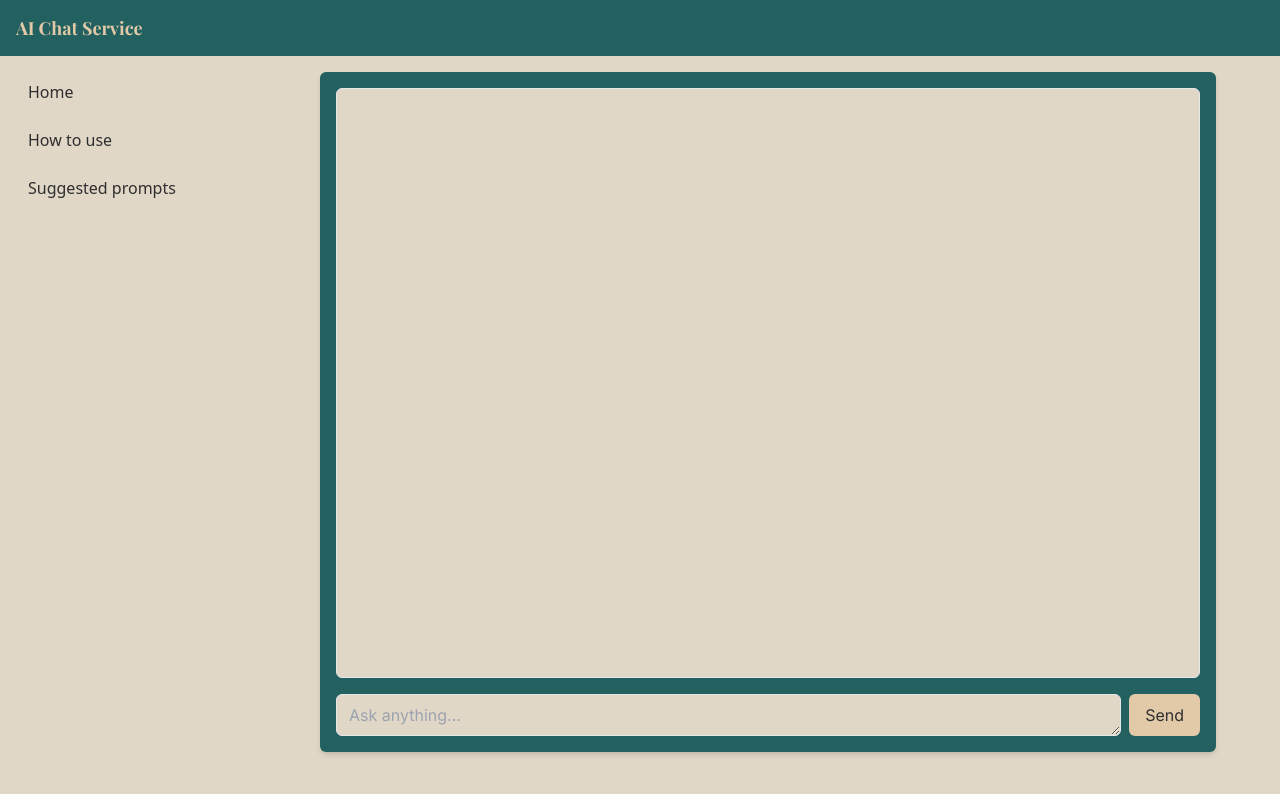
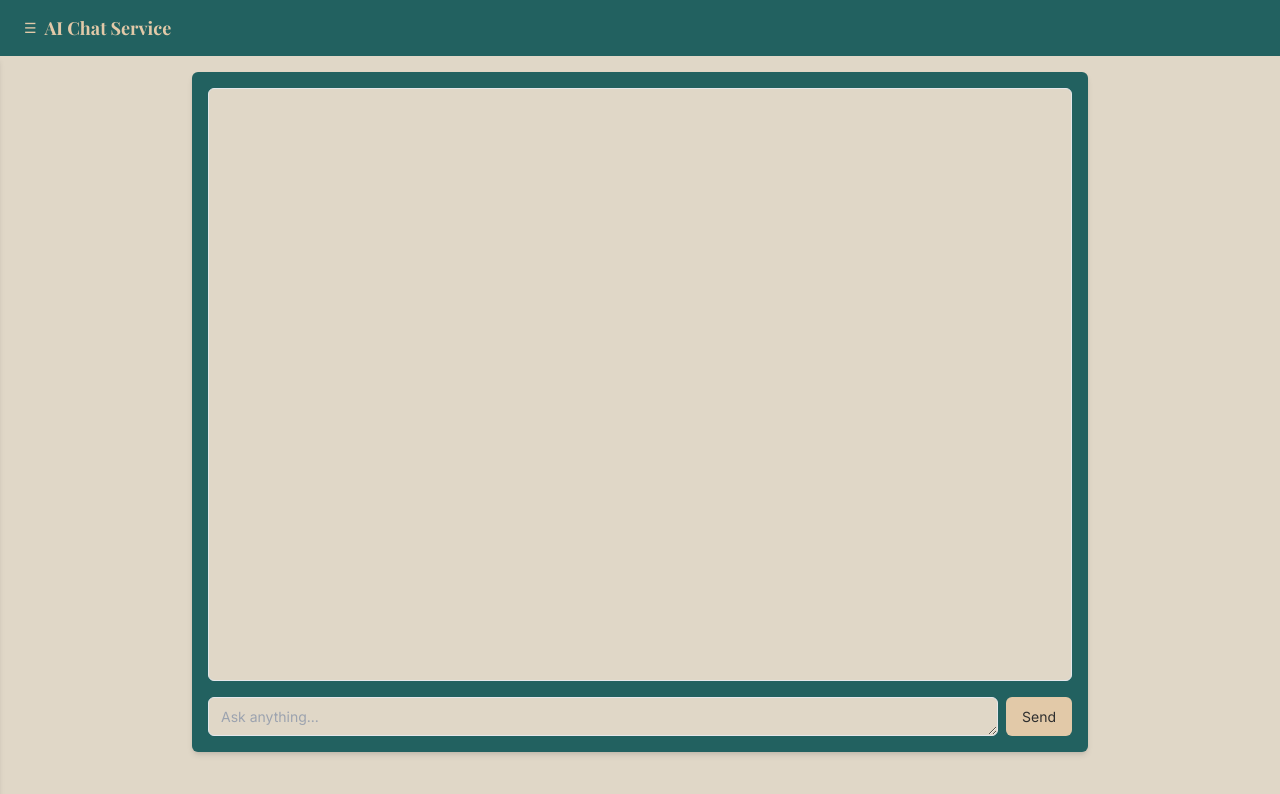
Before and after one commit to tommydoe1/Chat-Service, an Angular app in the folder client/: page / in a window 1280 px wide. Shown: the top 794 px of the page. Built offline with nearby package versions, Linux system fonts and the light colour scheme.

Commit message:
Add sidebar toggle

```diff
--- a/client/angular.json
+++ b/client/angular.json
@@ -27,6 +27,7 @@
               }
             ],
             "styles": [
+              "src/custom-theme.scss",
               "src/styles.css"
             ]
           },
--- a/client/package.json
+++ b/client/package.json
@@ -23,10 +23,12 @@
   },
   "private": true,
   "dependencies": {
+    "@angular/cdk": "^20.2.7",
     "@angular/common": "^20.2.0",
     "@angular/compiler": "^20.2.0",
     "@angular/core": "^20.2.0",
     "@angular/forms": "^20.2.0",
+    "@angular/material": "^20.2.7",
     "@angular/platform-browser": "^20.2.0",
     "@angular/router": "^20.2.0",
     "marked": "^16.3.0",
--- a/client/src/app/app.html
+++ b/client/src/app/app.html
@@ -1,10 +1,11 @@
 <div class="flex flex-col h-screen">
   <!-- Header -->
-  <app-header></app-header>
+  <app-header (toggle)="toggleSidebar()"></app-header>
 
   <div class="flex flex-1 overflow-hidden">
     <!-- Sidebar -->
-    <app-sidebar class="w-64 border-r border-gray-200"></app-sidebar>
+    <app-sidebar [isOpen]="isSidebarOpen">
+    </app-sidebar>
 
     <!-- Chat -->
     <div class="flex-1 overflow-auto">
--- a/client/src/app/app.ts
+++ b/client/src/app/app.ts
@@ -11,4 +11,10 @@ import { ChatComponent } from './chat/chat.component';
   templateUrl: './app.html',
   styleUrl: './app.css'
 })
-export class App {}
+export class App {
+  isSidebarOpen = false;
+
+  toggleSidebar() {
+    this.isSidebarOpen = !this.isSidebarOpen;
+  }
+}
--- a/client/src/app/header/header.html
+++ b/client/src/app/header/header.html
@@ -1,3 +1,13 @@
 <header class="w-full h-14 bg-primary text-secondary flex items-center px-4 shadow-md">
+    <!-- Toggle sidebar button -->
+  <button
+    (click)="onToggleClick()"
+    aria-label="Toggle sidebar"
+    class="p-2 rounded-md hover:bg-secondary/20"
+    title="Toggle sidebar"
+  >
+    ☰
+  </button>
+
   <h1 class="font-title text-lg font-bold text-secondary text-center">AI Chat Service</h1>
 </header>
--- a/client/src/app/header/header.ts
+++ b/client/src/app/header/header.ts
@@ -1,11 +1,17 @@
-import { Component } from '@angular/core';
+import { Component, EventEmitter, Output } from '@angular/core';
+import { CommonModule } from '@angular/common';
 
 @Component({
   selector: 'app-header',
-  imports: [],
+  imports: [CommonModule],
   templateUrl: './header.html',
   styleUrl: './header.css'
 })
 export class Header {
+  @Output() toggle = new EventEmitter<void>();
+
+  onToggleClick() {
+    this.toggle.emit();
+  }
 
 }
--- a/client/src/app/sidebar/sidebar.html
+++ b/client/src/app/sidebar/sidebar.html
@@ -1,6 +1,8 @@
+<!-- Sidebar -->
 <aside
-  class="h-full w-64 bg-background text-accent flex flex-col p-4 transition-transform duration-300"
-  >
+  class="fixed top-14 left-0 h-full w-64 bg-background text-accent flex flex-col p-4 shadow-md transition-transform duration-300 z-40"
+  [ngClass]="{ '-translate-x-full': !isOpen, 'translate-x-0': isOpen }"
+>
   <nav class="flex flex-col gap-2">
     <a href="#" class="hover:bg-secondary px-3 py-2 rounded">Home</a>
     <a href="#" class="hover:bg-secondary px-3 py-2 rounded">How to use</a>
--- /dev/null
+++ b/client/src/custom-theme.scss
@@ -0,0 +1,35 @@
+
+// Include theming for Angular Material with `mat.theme()`.
+// This Sass mixin will define CSS variables that are used for styling Angular Material
+// components according to the Material 3 design spec.
+// Learn more about theming and how to use it for your application's
+// custom components at https://material.angular.dev/guide/theming
+@use '@angular/material' as mat;
+
+html {
+  @include mat.theme((
+    color: (
+      primary: mat.$azure-palette,
+      tertiary: mat.$blue-palette,
+    ),
+    typography: Roboto,
+    density: 0,
+  ));
+}
+
+body {
+  // Default the application to a light color theme. This can be changed to
+  // `dark` to enable the dark color theme, or to `light dark` to defer to the
+  // user's system settings.
+  color-scheme: light;
+
+  // Set a default background, font and text colors for the application using
+  // Angular Material's system-level CSS variables. Learn more about these
+  // variables at https://material.angular.dev/guide/system-variables
+  background-color: var(--mat-sys-surface);
+  color: var(--mat-sys-on-surface);
+  font: var(--mat-sys-body-medium);
+
+  // Reset the user agent margin.
+  margin: 0;
+}
--- a/client/src/index.html
+++ b/client/src/index.html
@@ -7,6 +7,8 @@
   <meta name="viewport" content="width=device-width, initial-scale=1">
   <link rel="icon" type="image/x-icon" href="favicon.ico">
   <link href="https://fonts.googleapis.com/css2?family=Inter:wght@400;500&family=Playfair+Display:wght@500;700&display=swap" rel="stylesheet">
+  <link href="https://fonts.googleapis.com/css2?family=Roboto:wght@300;400;500&display=swap" rel="stylesheet">
+  <link href="https://fonts.googleapis.com/icon?family=Material+Icons" rel="stylesheet">
 </head>
 <body>
   <app-root></app-root>
--- a/client/src/styles.css
+++ b/client/src/styles.css
@@ -1,3 +1,5 @@
 @tailwind base;
 @tailwind components;
 @tailwind utilities;
+html, body { height: 100%; }
+body { margin: 0; font-family: Roboto, "Helvetica Neue", sans-serif; }
```
Also changed, not shown: client/src/app/sidebar/sidebar.ts (+4 -3 lines), 1 other file (tests, documents, lock files or other folders).
